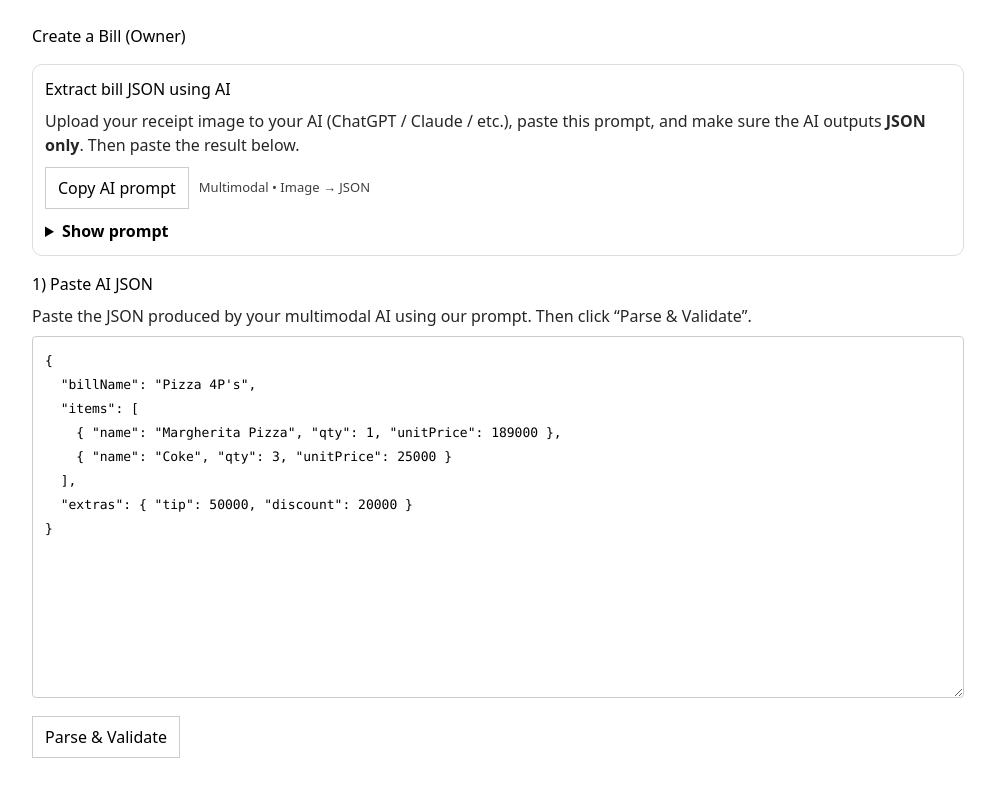
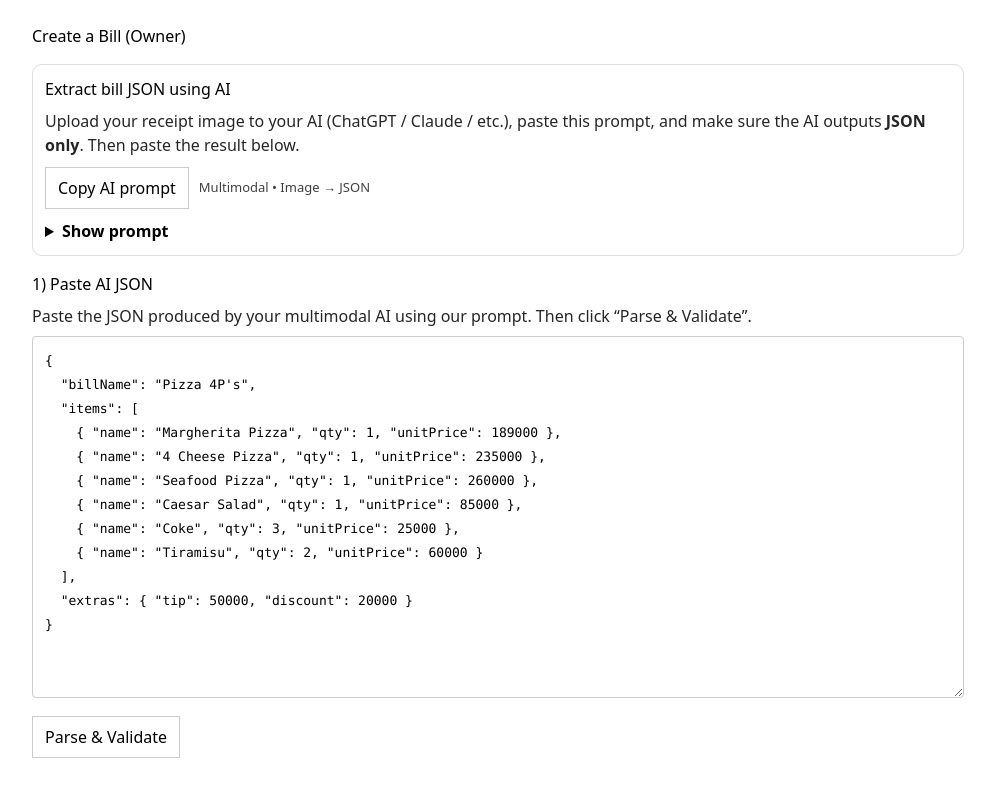
Before and after one commit to trchopan/bill-splitter, a SvelteKit app: page / in a window 1280 px wide. Shown: the top 796 px of the page, without its empty margins (142-1137 px from the left). Built offline with nearby package versions, Linux system fonts and the light colour scheme.

Commit message:
More samples

```diff
--- a/src/routes/+page.svelte
+++ b/src/routes/+page.svelte
@@ -18,7 +18,11 @@
   "billName": "Pizza 4P's",
   "items": [
     { "name": "Margherita Pizza", "qty": 1, "unitPrice": 189000 },
-    { "name": "Coke", "qty": 3, "unitPrice": 25000 }
+    { "name": "4 Cheese Pizza", "qty": 1, "unitPrice": 235000 },
+    { "name": "Seafood Pizza", "qty": 1, "unitPrice": 260000 },
+    { "name": "Caesar Salad", "qty": 1, "unitPrice": 85000 },
+    { "name": "Coke", "qty": 3, "unitPrice": 25000 },
+    { "name": "Tiramisu", "qty": 2, "unitPrice": 60000 }
   ],
   "extras": { "tip": 50000, "discount": 20000 }
 }`;
```
